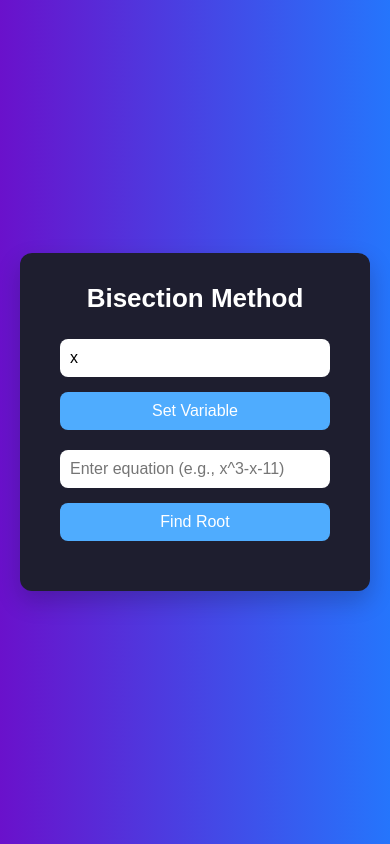
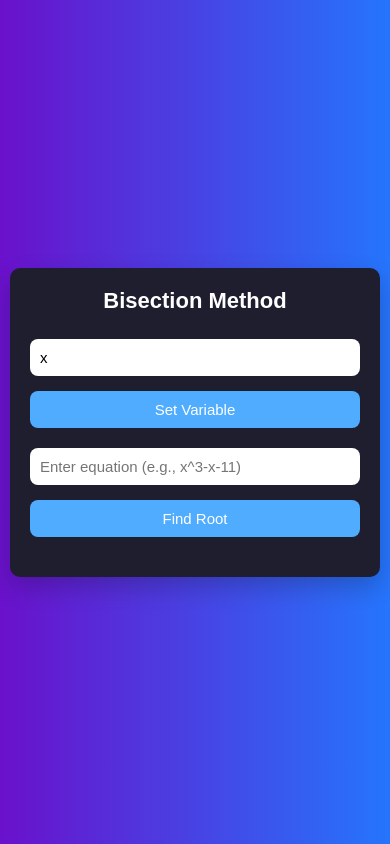
Before and after one commit to Subhamsidhanta/Bisection-Method-Finder, a plain HTML site: page index.html in a window 390 px wide. Drawn offline with Linux system fonts and the light colour scheme.

Commit message:
Update index.html

```diff
--- a/index.html
+++ b/index.html
@@ -3,6 +3,7 @@
 <head>
   <meta charset="UTF-8">
   <title>Bisection Method Root Finder</title>
+  <meta name="viewport" content="width=device-width, initial-scale=1.0"> <!-- Important for mobile responsiveness -->
   <style>
     * {
       margin: 0;
@@ -11,7 +12,7 @@
       font-family: "Poppins", sans-serif;
     }
     body {
-      height: 100vh;
+      min-height: 100vh;
       background: linear-gradient(to right, #6a11cb, #2575fc);
       display: flex;
       justify-content: center;
@@ -25,6 +26,7 @@
       border-radius: 12px;
       box-shadow: 0 10px 25px rgba(0, 0, 0, 0.2);
       width: 400px;
+      max-width: 100%;
     }
     .container h1 {
       text-align: center;
@@ -64,6 +66,26 @@
       margin-top: 10px;
       font-size: 18px;
     }
+
+    /* Responsive for mobile */
+    @media (max-width: 500px) {
+      .container {
+        padding: 20px;
+        border-radius: 10px;
+      }
+      body {
+        padding: 10px;
+      }
+      .container h1 {
+        font-size: 22px;
+      }
+      input, button {
+        font-size: 15px;
+      }
+      .output p {
+        font-size: 16px;
+      }
+    }
   </style>
 </head>
 <body>
```
